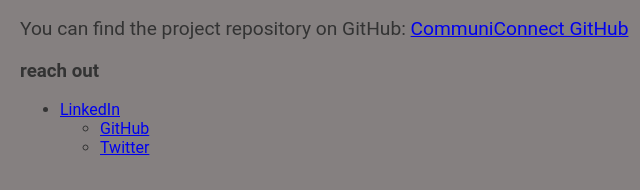
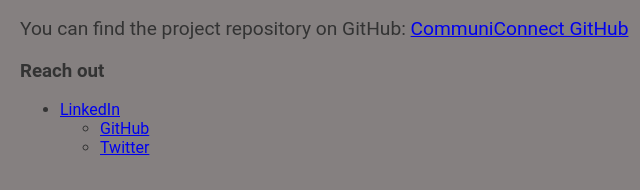
Before and after one commit to ShalitaCollins/-MVP-s-Repository-Project, a plain HTML site: page project/index.html in a window 1280 px wide. Shown: the part 1499-1689 px from the top of the page, 0-640 px from the left. Drawn offline with Linux system fonts and the light colour scheme.

Commit message:
Update index.html

```diff
--- a/project/index.html
+++ b/project/index.html
@@ -5,6 +5,7 @@
   <link rel="stylesheet" href="style.css">
 </head>
 <body>
+  <!-- Header section with welcome message -->
   <header>
     <h1><span style="color: white;">WELCOME TO COMMUNICONNECT PLATFORM</span></h1>
     <p style="color: white;">
@@ -13,6 +14,7 @@
     </p>
   </header>
   <main>
+    <!-- Landing page section -->
     <div id="landing-page">
       <h1>CommuniConnect</h1>
       <p>Your connection to family and friends, anytime, anywhere.</p>
@@ -45,6 +47,7 @@
         </ul>
       </section>
 
+      <!-- About section -->
       <section id="about">
         <h2>About CommuniConnect</h2>
         <p>This project was inspired in 2020 when I wanted to create a platform that During the COVID-19 pandemic, I struggled to stay connected with my less tech-savvy family using multiple apps, especially during important moments like my mother's birthday. The technical difficulties and fragmented experience highlighted a need for a simpler, more reliable communication solution. Observing similar challenges faced by people worldwide, I was inspired to create CommuniConnect—an all-in-one platform designed to make video calls, audio calls, and messaging seamless and user-friendly. Driven by the mission to bridge emotional and physical distances, CommuniConnect aims to ensure that no one feels isolated due to technical barriers.
@@ -54,7 +57,7 @@
           <p>This is a portfolio project for Holberton School, a program that has helped me develop my skills in web development, user interface design, and backend development. Through Holberton, I gained expertise in technologies like Python, JavaScript, and C programming, and some were crucial in building CommuniConnect.
         </p>
         <p>You can find the project repository on GitHub: <a href="https://github.com/ShalitaCollins/MVP-Repository-Project">CommuniConnect GitHub</a></p>
-        <h3>reach out </h3>
+        <h3>Reach out</h3>
         <ul>
             <li>
                 <a href="https://www.linkedin.com/in/shalita-collin-nyarwaya-301591289/">LinkedIn</a>
@@ -63,13 +66,11 @@
                     <li><a href="https://x.com/ShalitaCollin">Twitter</a></li>
                 </ul>
             </li>
+        </ul>
+      </section>
+    </div>
 
-
-
-
-
-
-    </div>
+    <!-- Signup form section -->
     <div id="signup" style="display: none;">
       <h2><span style="color: white;">Sign in Sir/Madam</span></h2>
       <form id="signup-form">
@@ -98,6 +99,8 @@
         <button type="submit">Submit</button>
       </form>
     </div>
+
+    <!-- Login form section -->
     <div id="login" style="display: none;">
       <h2><span style="color: white;">Login</span></h2>
       <form id="login-form">
@@ -113,35 +116,43 @@
         <button type="submit">Log in</button>
       </form>
     </div>
+
+    <!-- User interface section -->
     <div id="user-interface" style="display: none;">
       <h2><span style="color: white;">Choose a communication option:</span></h2>
       <div id="available call-options">
-
+        <!-- Video call button -->
         <button type="button" id="video-call-button">
           <img src="VIDEO CALL.png" alt="Video Call">
           Video Call
         </button>
 
-
+        <!-- Audio call button -->
         <button type="button" id="audio-call-button">
           <img src="CALL AUDIO.png" alt="Audio Call">
           Audio Call
         </button>
 
-
+        <!-- Chat button -->
         <button type="button" id="chat-button">Chat</button>
       </div>
+
+      <!-- Video call interface -->
       <div id="video-call-interface" style="display: none;">
         <video id="localVideo" autoplay muted></video>
         <button id="hangup-video-button">Hang Up</button>
         <button id="mute-video-button">Mute</button>
         <button id="hide-camera-button">Hide Camera</button>
       </div>
+
+      <!-- Audio call interface -->
       <div id="audio-call-interface" style="display: none;">
         <audio id="localAudio" autoplay></audio>
         <button id="hangup-audio-button">Hang Up</button>
         <button id="mute-audio-button">Mute</button>
       </div>
+
+      <!-- Messaging interface -->
       <div id="messaging-interface" style="display: none;">
         <h2><span style="color: white;">Messaging</span></h2>
         <input type="text" id="message-input" placeholder="Enter your message here...">
```
